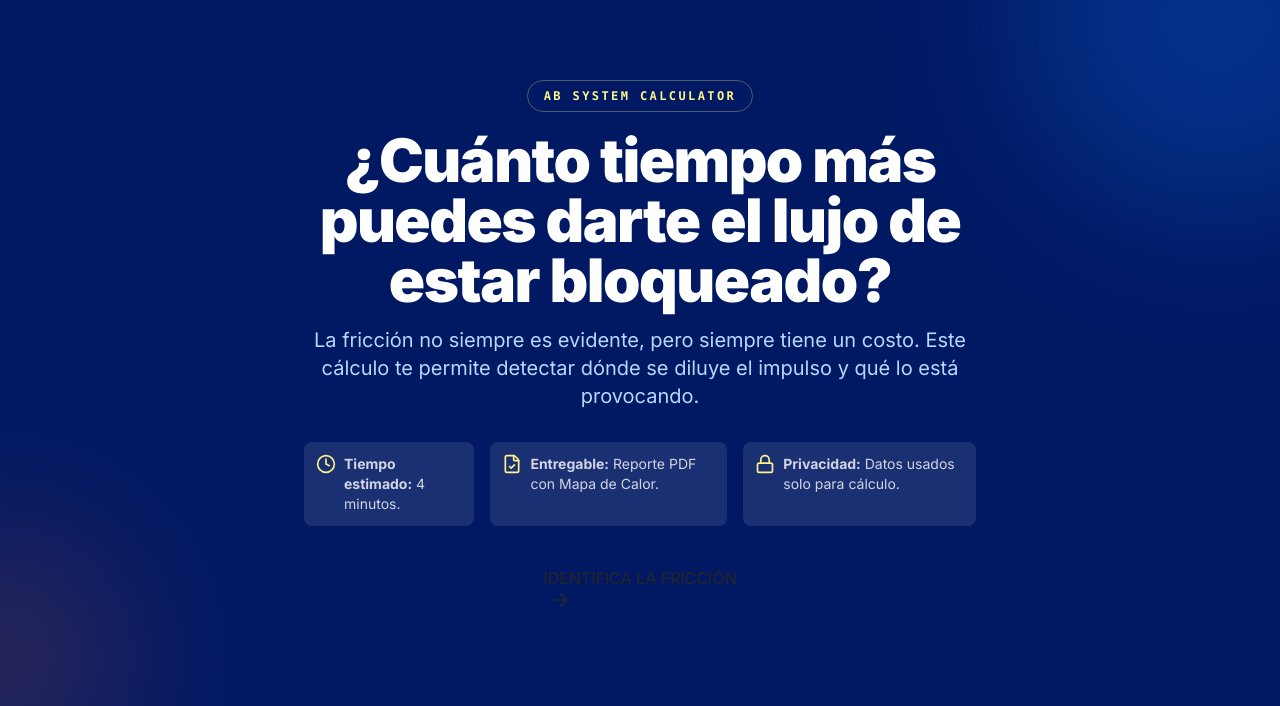
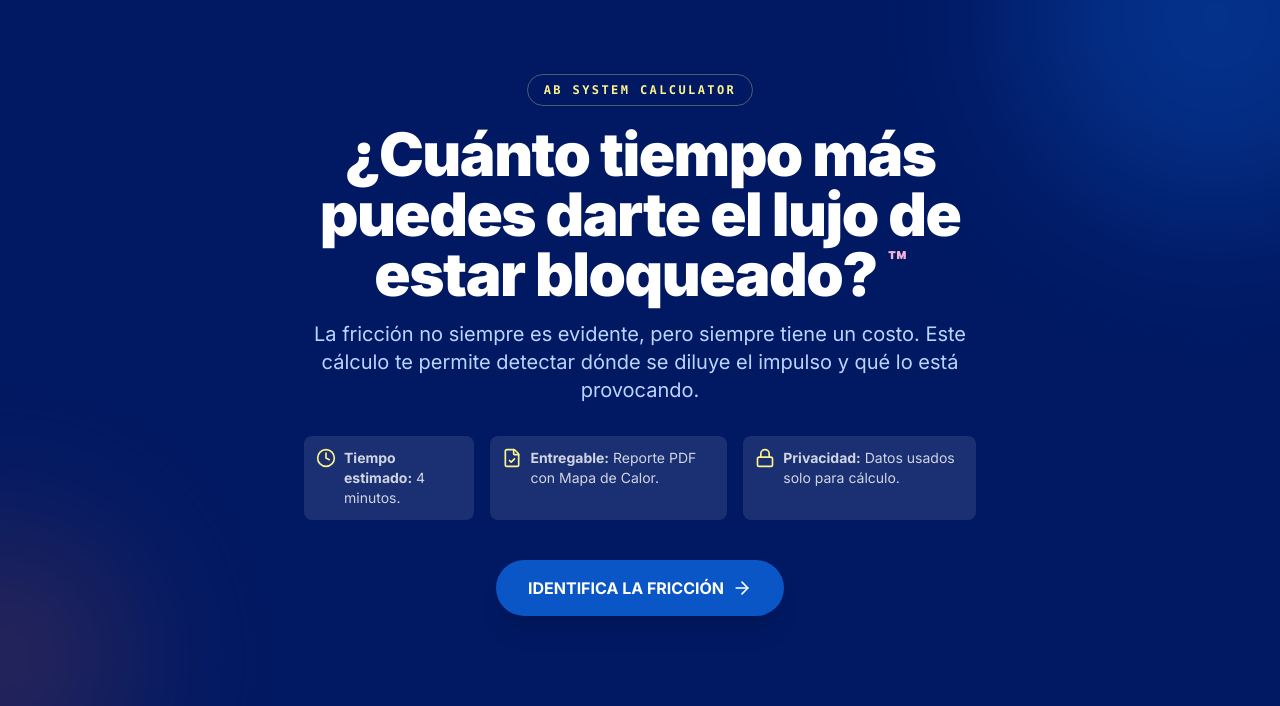
Before and after one commit to emilio-afk/calculadora-bas, a plain HTML site: page index.html in a window 1280 px wide. Shown: the part 94-800 px from the top of the page. Drawn offline with nearby package versions, Linux system fonts and the light colour scheme.

Commit message:
Enhance button styling and update introductory text for improved user engagement

```diff
--- a/index.html
+++ b/index.html
@@ -268,7 +268,7 @@
           <span data-i18n="intro_title"
             >¿Cuánto tiempo más puedes darte el lujo de estar bloqueado?</span
           >
-          <span class="text-[#F3B1D7] align-top text-3xl"></span>
+          <span class="text-[#F3B1D7] align-top text-3xl">™</span>
         </h1>
         <p
           class="text-lg md:text-xl text-[#B9D6FE] max-w-2xl mx-auto mb-8 leading-relaxed font-light"
@@ -306,9 +306,17 @@
           </div>
         </div>
 
-        <button id="btn-start" ...>
-          <span data-i18n="btn_start">Identifica la fricción</span>
-          <i data-lucide="arrow-right" class="w-5 h-5 ml-2"></i>
+        <button
+          id="btn-start"
+          class="group relative inline-flex items-center justify-center px-8 py-4 font-bold text-white transition-all duration-300 bg-[#0A56C6] hover:bg-[#0845a3] rounded-full overflow-hidden shadow-xl hover:shadow-2xl hover:-translate-y-1 w-full sm:w-auto"
+        >
+          <span data-i18n="btn_start" class="relative z-10 mr-2"
+            >IDENTIFICA LA FRICCIÓN</span
+          >
+          <i
+            data-lucide="arrow-right"
+            class="w-5 h-5 relative z-10 group-hover:translate-x-1 transition-transform"
+          ></i>
         </button>
       </div>
     </div>
@@ -1258,7 +1266,7 @@
           loading: "Calculating...",
 
           // Intro
-          intro_subtitle: "How much longer can you afford to be blocked?",
+          intro_title: "How much longer can you afford to be blocked?",
           time_est: "<strong>Estimated time:</strong> 4 minutes.",
           deliverable: "<strong>Deliverable:</strong> PDF Report with Heatmap.",
           privacy: "<strong>Privacy:</strong> Data used for calculation only.",
```
